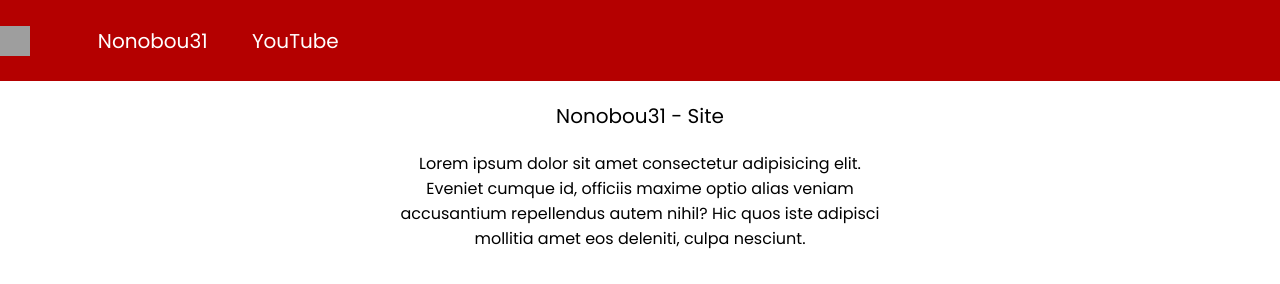
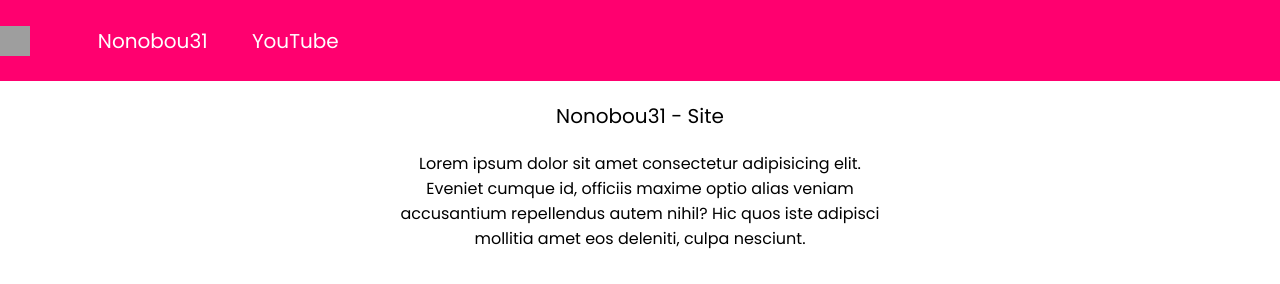
Before and after one commit to nonobou31/site, a plain HTML site: page index.html in a window 1280 px wide. Drawn offline with Linux system fonts and the light colour scheme; grey boxes are pictures that could not be loaded.

Commit message:
mi une couleur qui me plaisait mieux

```diff
--- a/screw/baseStyle.css
+++ b/screw/baseStyle.css
@@ -8,7 +8,7 @@ body {
 }
 /* Barre de navigation */
 nav {
-    background-color: rgb(180, 0, 0);
+    background-color: rgb(255, 0, 111);
     display: block;
     padding-top: 2%;
     padding-bottom: 2%;
```
